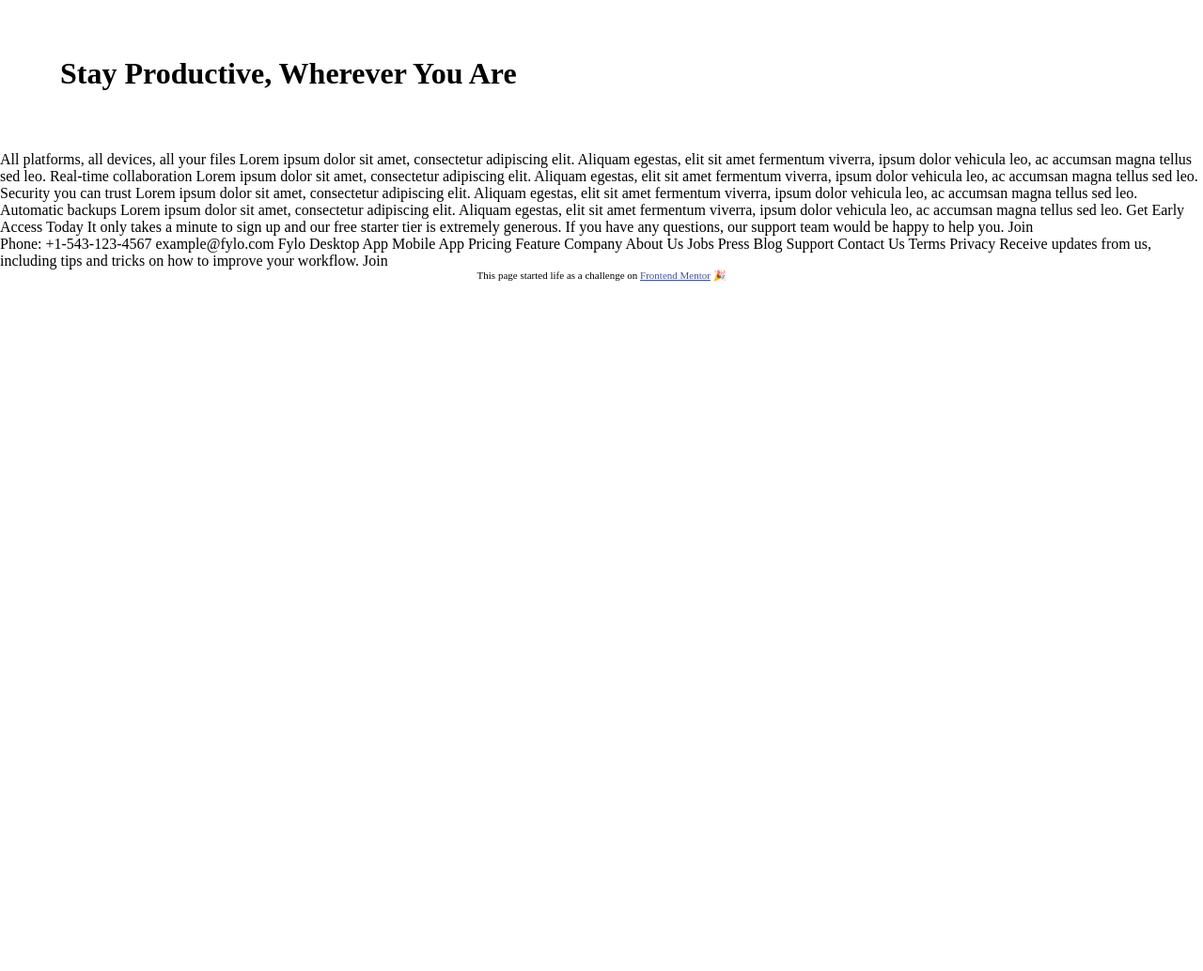
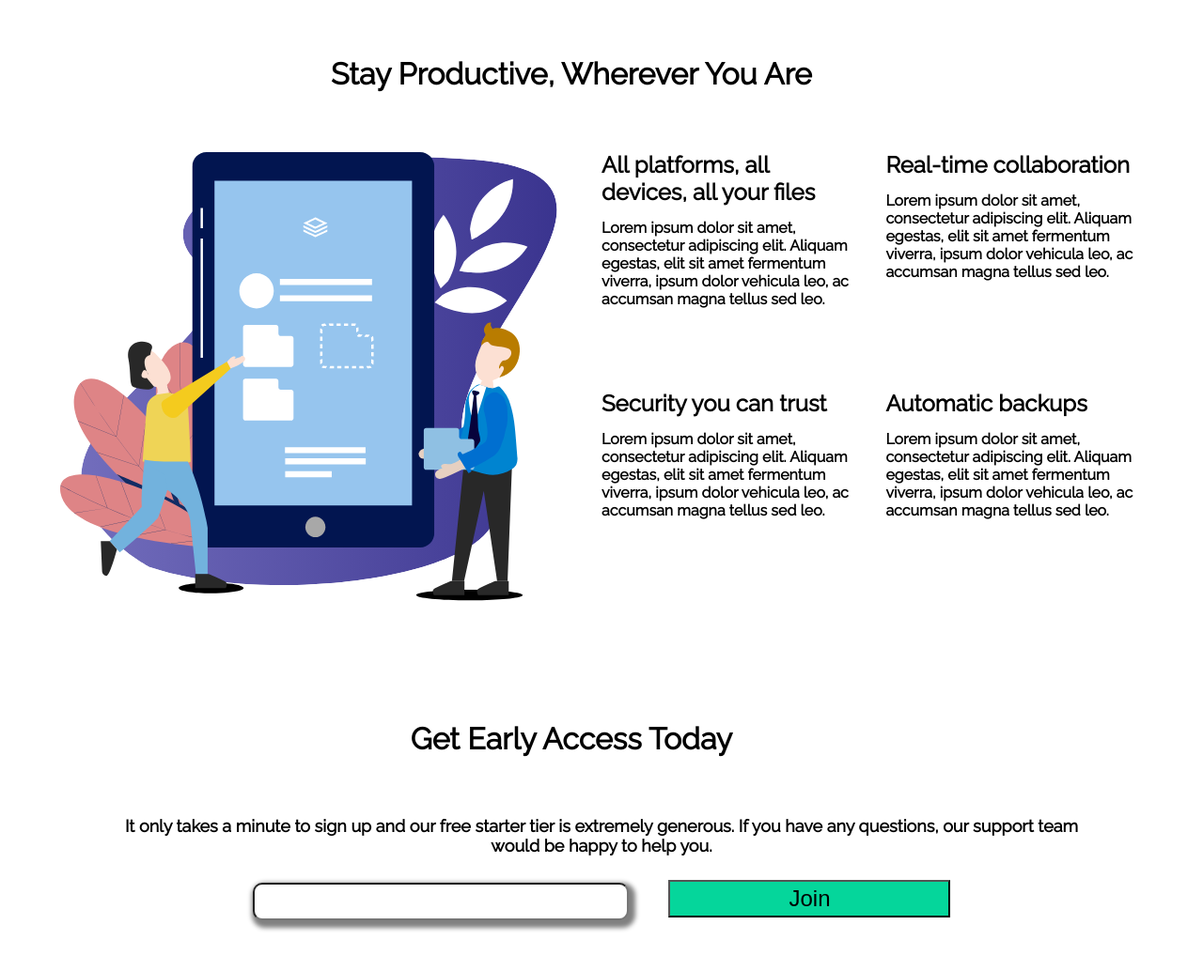
Before and after one commit to ChamuMutezva/fylo-landing-page-959253-master, a plain HTML site: page index.html in a window 1280 px wide. Shown: the part 718-1752 px from the top of the page at 94% size. Before the commit the page ends 1018 px from the top, so only its background shows below. Drawn offline with Linux system fonts and the light colour scheme.

Commit message:
feat: main body design and initial css

```diff
--- a/index.html
+++ b/index.html
@@ -10,6 +10,9 @@
 
   <title>Frontend Mentor | Fylo landing page with features grid section</title>
   <link rel="stylesheet" type="text/css" media="screen" href="main.css">
+  <link href="https://fonts.googleapis.com/css?family=Poppins" rel="stylesheet">
+  <link href="https://fonts.googleapis.com/css?family=Open+Sans" rel="stylesheet">
+  <link href="https://fonts.googleapis.com/css?family=Raleway" rel="stylesheet">
   <!-- Feel free to remove these styles or customise in your own stylesheet 👍 -->
   <style>
     .attribution {
@@ -48,39 +51,67 @@
 
     <h1> Stay Productive, Wherever You Are</h1>
 
+    <div class="hero">
 
-    All platforms, all devices, all your files
+      <img src="images/illustration-features.svg">
 
+      <div class="allFiles">
+
+        <div class="platforms">
+          <h2> All platforms, all devices, all your files</h2>
+          <p>
             Lorem ipsum dolor sit amet, consectetur adipiscing elit. Aliquam
             egestas, elit sit amet fermentum viverra, ipsum dolor vehicula
             leo, ac accumsan magna tellus sed leo.
+          </p>
+        </div>
 
-    Real-time collaboration
-
+        <div class="realTime">
+          <h2>Real-time collaboration</h2>
+          <p>
             Lorem ipsum dolor sit amet, consectetur adipiscing elit. Aliquam
             egestas, elit sit amet fermentum viverra, ipsum dolor vehicula
             leo, ac accumsan magna tellus sed leo.
+          </p>
+        </div>
 
-    Security you can trust
-
+        <div class="security">
+          <h2> Security you can trust</h2>
+          <p>
             Lorem ipsum dolor sit amet, consectetur adipiscing elit. Aliquam
             egestas, elit sit amet fermentum viverra, ipsum dolor vehicula
             leo, ac accumsan magna tellus sed leo.
+          </p>
+        </div>
 
-    Automatic backups
-
+        <div class="automatic">
+          <h2> Automatic backups</h2>
+          <p>
             Lorem ipsum dolor sit amet, consectetur adipiscing elit. Aliquam
             egestas, elit sit amet fermentum viverra, ipsum dolor vehicula leo,
             ac accumsan magna tellus sed leo.
+          </p>
+        </div>
 
-    Get Early Access Today
+      </div>
+    </div>
 
+    <section class="callToAction">
+      <h1>Get Early Access Today</h1>
+      <p>
         It only takes a minute to sign up and our free starter tier is extremely
         generous. If you have any questions, our support team would be happy to
         help you.
+      </p>
+      <input type="email" class="emailToJoin">
+      <input type="button" class="btnJoin" value="Join">
 
-    Join
+    </section>
+
   </main>
+  <footer>
+      <div class="footer_bg"></div>
+      <div class="footerContent">
           Phone: +1-543-123-4567
           example@fylo.com
 
@@ -108,7 +139,9 @@
 
           Join
 
-  <footer>
+      </div>
+      <div class="footerEnd"></div>
+
     <p class="attribution">
       This page started life as a challenge on <a href="https://www.frontendmentor.io?ref=challenge" target="_blank">Frontend
         Mentor</a> 🎉
--- a/main.css
+++ b/main.css
@@ -2,6 +2,11 @@
     margin: 0;
     padding: 0;
     box-sizing: border-box
+}
+body{
+    font-family: "Raleway", sans-serif;
+    font-weight: 600;
+    overflow-x: hidden;
 }
 
 header {
@@ -62,17 +67,20 @@ nav img {
 }
 
 .getStarted img {
-    margin-left: 5%;
-    width: 60%;
+    justify-self: end;
+    margin-right: 10%;
+    width: 50%;
 }
 
 h1 {
     font-size: xx-large;
     margin: 10% 10% 5% 5%;
+    text-align: start;
 }
 
 a {
     color: white;
+    text-decoration: none;
 }
 
 .signToStart {
@@ -81,5 +89,86 @@ a {
     background-color: hsl(163, 95%, 43%);
     text-align: center;
     margin-left: 5%;
-    line-height: 30px;
+    line-height: 40px;
+    border-radius: 10px;
 }
+
+hero {
+    display: grid;
+    grid-template-columns: 1fr 1fr;
+}
+
+.allFiles {
+    display: grid;
+    grid-template-columns: 1fr 1fr;
+    grid-column-gap: 5%;
+}
+
+p {
+    margin-top: 5%;
+}
+
+.hero {
+    display: grid;
+    grid-template-columns: 1fr 1fr;
+    margin: 5%;
+}
+
+main h1 {
+    text-align: center;
+}
+
+section.callToAction {
+    font-size: large;
+    text-align: center;
+}
+
+section.callToAction p{
+    margin: 0 10% 2% 10%;
+}
+
+input.emailToJoin {
+    width: 400px;
+    height: 40px;
+    box-shadow: 3px 4px 5px  4px gray;
+    border-radius: 10px;
+}
+
+input.btnJoin {
+    width: 300px;
+    height: 40px;
+    margin-left: 3%;
+    font-size: x-large;
+    background-color: hsl(163, 95%, 43%);
+}
+
+main {
+    margin-bottom: 5%;
+}
+
+.footer_bg {
+    position: absolute;
+     right: 0px;
+    left: 0px;
+    width: 100%;
+    height: 70%;
+    background-color: hsl(243, 79%, 38%);
+    transform: skewY(6deg);
+    transform-origin: right top;
+}
+
+footer {
+    margin-top: 20%;
+}
+
+.footerContent {
+     color: white;
+    position: relative;
+}
+
+.footerEnd {
+    position: absolute;
+    width: 100%;
+    height: 40%;
+    background-color: red;
+}
```
Lines whose indentation alone changed are shown as unchanged.
